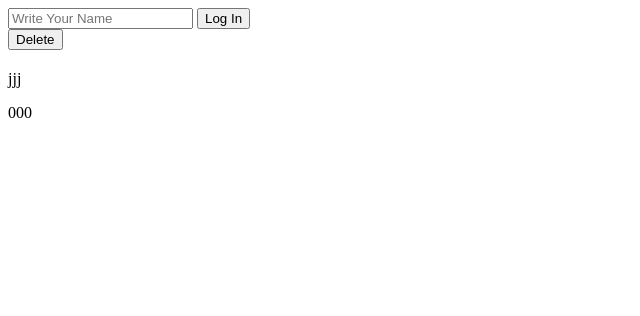
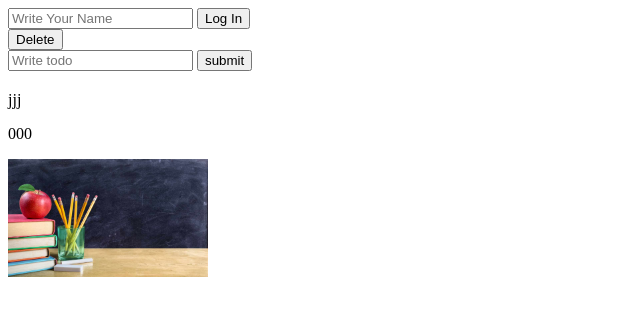
Before and after one commit to sunwongkim/Momentum, a plain HTML site: page index.html in a window 1280 px wide. Shown: the whole page, without its empty margins (0-640 px from the left). Drawn offline with Linux system fonts and the light colour scheme.

Commit message:
add file

```diff
--- a/background.js
+++ b/background.js
@@ -1 +1,9 @@
-const images = ["image1.png", "image2.jpg", "image3.jepg"];
+const images = ["image1.png", "image2.jpg", "image3.jpeg"];
+const backgroundImage = document.createElement("img");
+const body = document.querySelector("body");
+body.appendChild(backgroundImage);
+
+const randomNumberImages = Math.floor(String(Math.random() * images.length));
+backgroundImage.src = "img/" + images[randomNumberImages];
+
+console.log(backgroundImage);
--- a/index.html
+++ b/index.html
@@ -9,6 +9,9 @@
       .hidden {
         display: none;
       }
+      img {
+        width: 200px;
+      }
     </style>
   </head>
   <body>
@@ -17,6 +20,11 @@
       <input id="loginButton" type="submit" value="Log In" />
     </form>
     <button>Delete</button>
+
+    <form>
+      <input type="text" placeholder="Write todo" />
+      <input type="submit" value="submit" />
+    </form>
     <h1 id="greeting" class="hidden">asd</h1>
     <h2 id="clock"></h2>
     <div>
```
